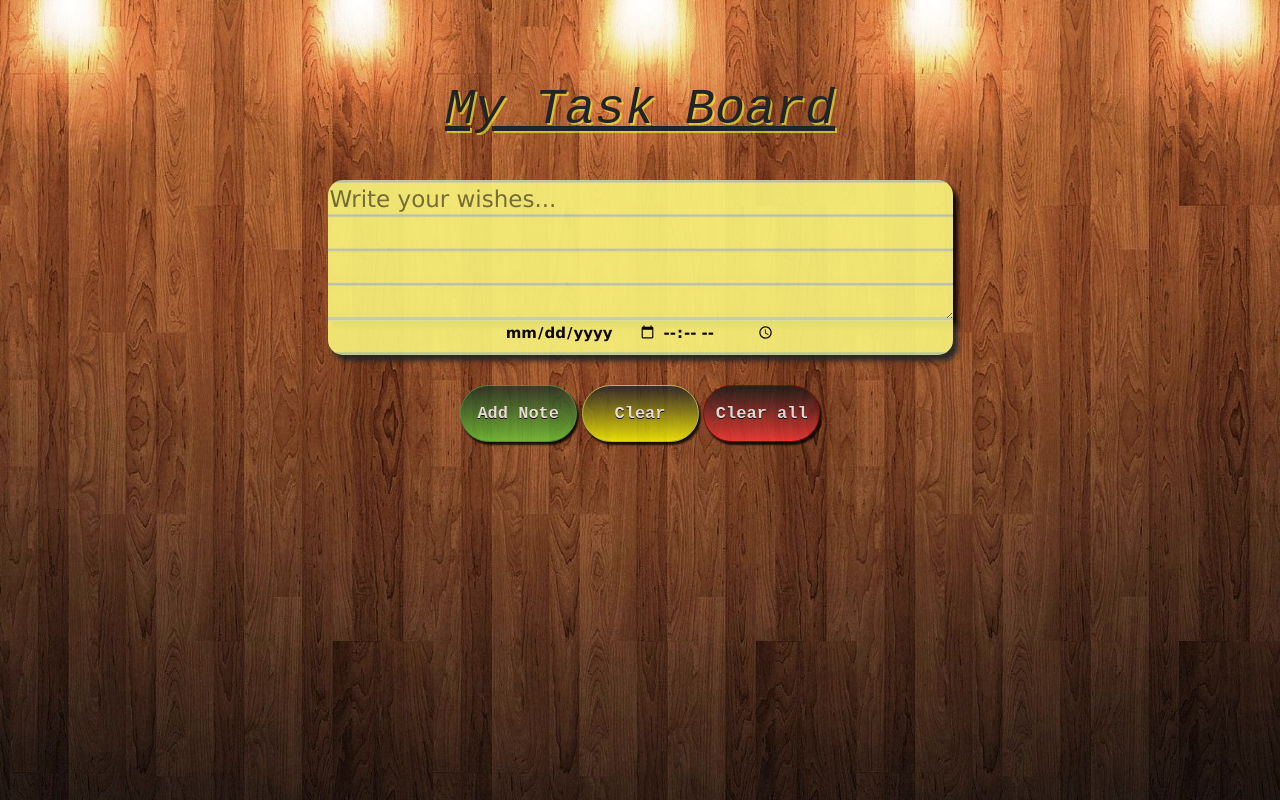
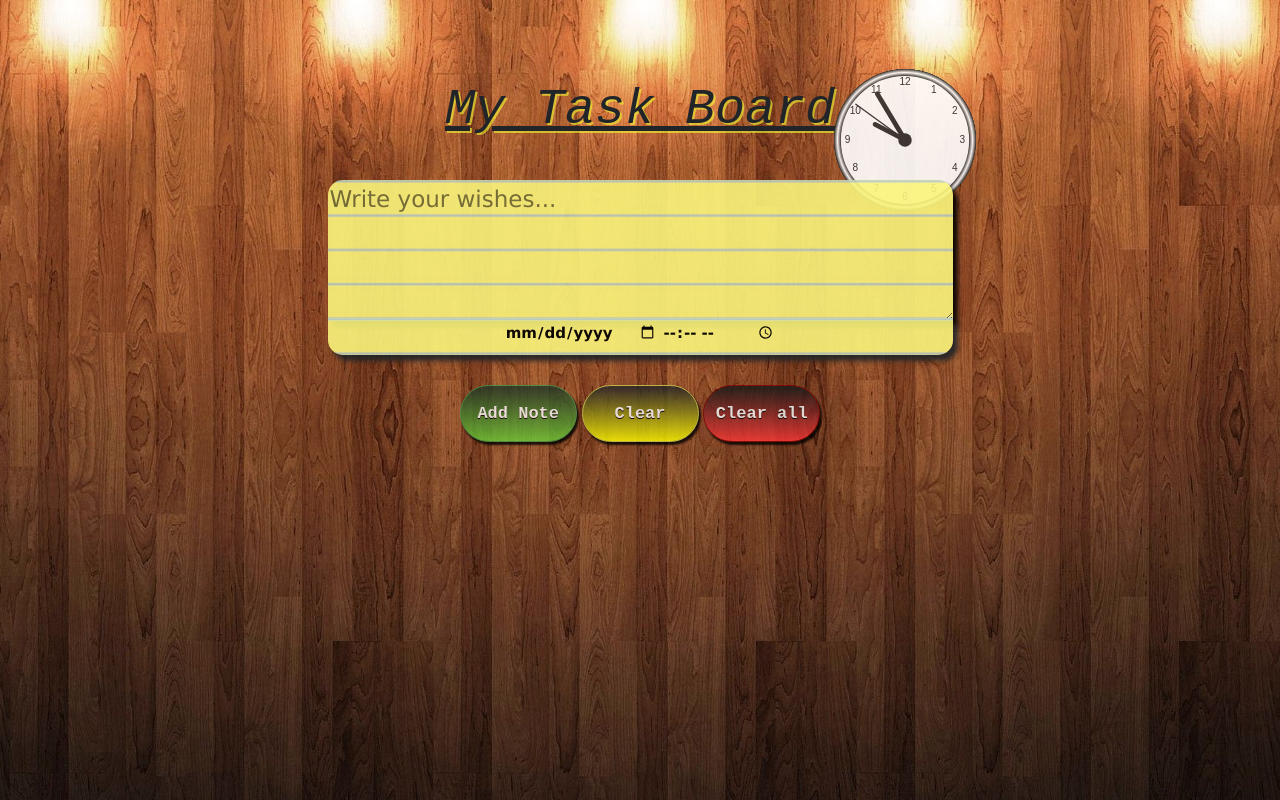
Before and after one commit to Barlevin/Notes-Project, a plain HTML site: page index.html in a window 1280 px wide. Drawn offline with nearby package versions, Linux system fonts and the light colour scheme.

Commit message:
html and css of notes project

```diff
--- a/index.html
+++ b/index.html
@@ -44,6 +44,88 @@
                 </div>
                 <div class="col">
                     <canvas id="canvas" width="150" height="150"></canvas>
+                    <script>
+                        var canvas = document.getElementById("canvas");
+                        var ctx = canvas.getContext("2d");
+                        var radius = canvas.height / 2;
+                        ctx.translate(radius, radius);
+                        radius = radius * 0.90
+                        setInterval(drawClock, 1000);
+
+                        function drawClock() {
+                          drawFace(ctx, radius);
+                          drawNumbers(ctx, radius);
+                          drawTime(ctx, radius);
+                        }
+
+                        function drawFace(ctx, radius) {
+                          var grad;
+                          ctx.beginPath();
+                          ctx.arc(0, 0, radius, 0, 2*Math.PI);
+                          ctx.fillStyle = 'white';
+                          ctx.fill();
+                          grad = ctx.createRadialGradient(0,0,radius*0.95, 0,0,radius*1.05);
+                          grad.addColorStop(0, '#333');
+                          grad.addColorStop(0.5, 'white');
+                          grad.addColorStop(1, '#333');
+                          ctx.strokeStyle = grad;
+                          ctx.lineWidth = radius*0.1;
+                          ctx.stroke();
+                          ctx.beginPath();
+                          ctx.arc(0, 0, radius*0.1, 0, 2*Math.PI);
+                          ctx.fillStyle = '#333';
+                          ctx.fill();
+                        }
+
+                        function drawNumbers(ctx, radius) {
+                          var ang;
+                          var num;
+                          ctx.font = radius*0.15 + "px arial";
+                          ctx.textBaseline="middle";
+                          ctx.textAlign="center";
+                          for(num = 1; num < 13; num++){
+                            ang = num * Math.PI / 6;
+                            ctx.rotate(ang);
+                            ctx.translate(0, -radius*0.85);
+                            ctx.rotate(-ang);
+                            ctx.fillText(num.toString(), 0, 0);
+                            ctx.rotate(ang);
+                            ctx.translate(0, radius*0.85);
+                            ctx.rotate(-ang);
+                          }
+                        }
+
+                        function drawTime(ctx, radius){
+                            var now = new Date();
+                            var hour = now.getHours();
+                            var minute = now.getMinutes();
+                            var second = now.getSeconds();
+                            //hour
+                            hour=hour%12;
+                            hour=(hour*Math.PI/6)+
+                            (minute*Math.PI/(6*60))+
+                            (second*Math.PI/(360*60));
+                            drawHand(ctx, hour, radius*0.5, radius*0.07);
+                            //minute
+                            minute=(minute*Math.PI/30)+(second*Math.PI/(30*60));
+                            drawHand(ctx, minute, radius*0.8, radius*0.07);
+                            // second
+                            second=(second*Math.PI/30);
+                            drawHand(ctx, second, radius*0.9, radius*0.02);
+                        }
+
+                        function drawHand(ctx, pos, length, width) {
+                            ctx.beginPath();
+                            ctx.lineWidth = width;
+                            ctx.lineCap = "round";
+                            ctx.moveTo(0,0);
+                            ctx.rotate(pos);
+                            ctx.lineTo(0, -length);
+                            ctx.stroke();
+                            ctx.rotate(-pos);
+                        }
+                        </script>
+
 
                     </div>
 
```
